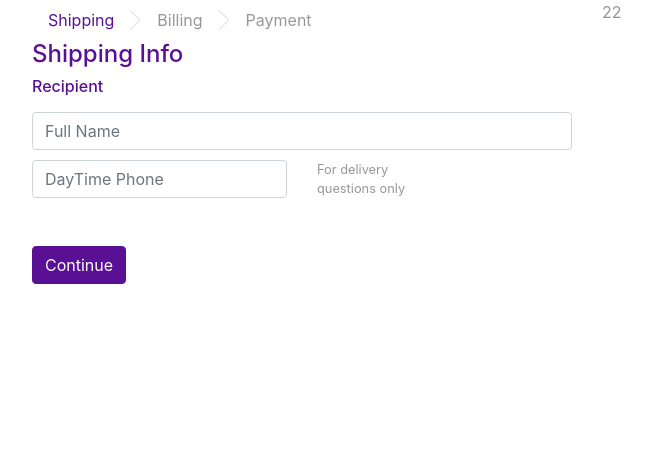
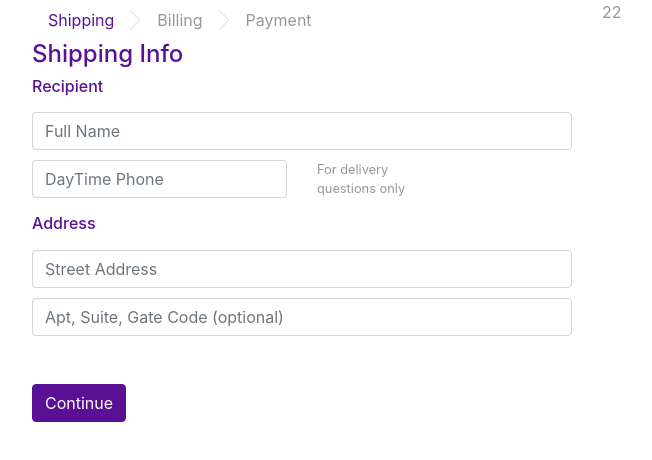
Before and after one commit to eich47/order, a Vue app: page / in a window 1280 px wide. Shown: the top 460 px of the page, without its empty margins (53-705 px from the left). Built offline with nearby package versions, Linux system fonts and the light colour scheme.

Commit message:
дополнительный поля для формы

```diff
--- a/src/components/FormUserInfo.vue
+++ b/src/components/FormUserInfo.vue
@@ -8,6 +8,9 @@
         user-text-part1="For delivery"
         user-text-part2="questions only"
       />
+      <FormSectionTitle text="Address" class="mt-3" />
+      <FormInputText placeholder="Street Address" />
+      <FormInputText placeholder="Apt, Suite, Gate Code (optional)" />
       <b-button class="mt-5" type="submit" variant="primary">
         Continue
       </b-button>
```
